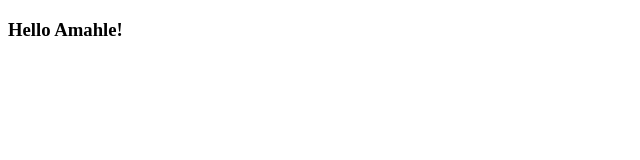
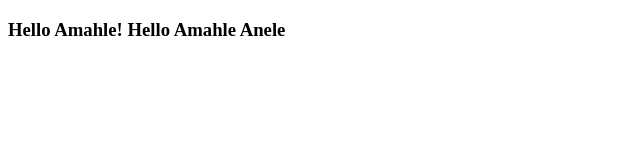
Before and after one commit to Ngabelwe-01/Practice, a plain HTML site: page index.html in a window 1280 px wide. Shown: the whole page, without its empty margins (0-640 px from the left). Drawn offline with Linux system fonts and the light colour scheme.

Commit message:
second  commit

```diff
--- a/index.html
+++ b/index.html
@@ -8,6 +8,7 @@
 <body>
   <h3>
     Hello Amahle!
+    Hello Amahle Anele
   </h3>
 </body>
 </html>
```
